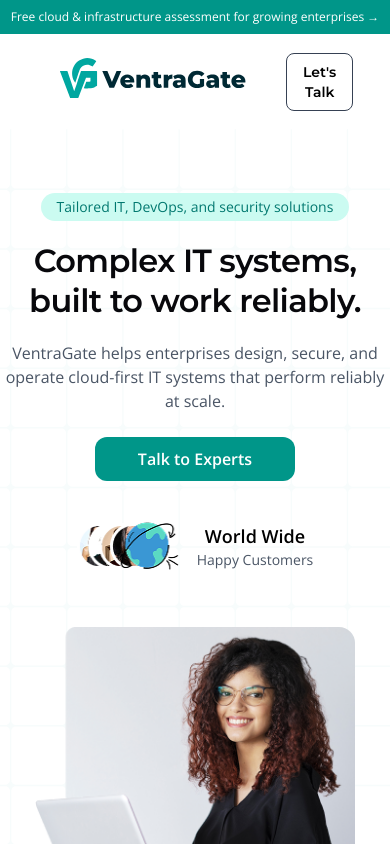
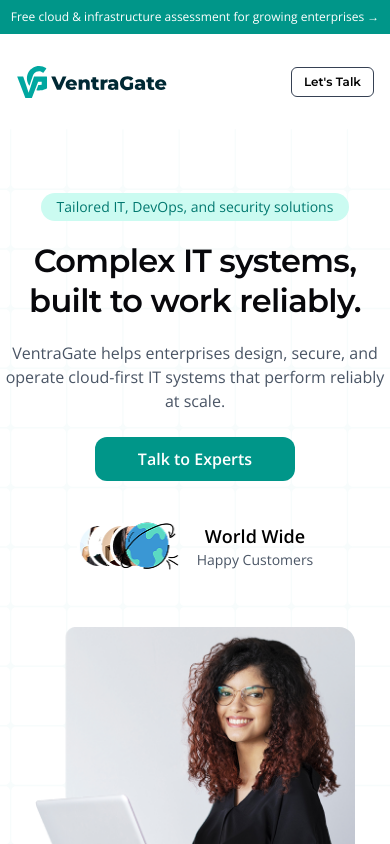
Before and after one commit to Madasamy-123/Ventragate-Website, a React (Vite) app: page / in a window 390 px wide. Shown: the top 844 px of the page. Built offline with nearby package versions, Linux system fonts and the light colour scheme.

Commit message:
navbar changes adjusments for phone view responsive

```diff
--- a/src/components/Navbar.jsx
+++ b/src/components/Navbar.jsx
@@ -47,16 +47,19 @@ export default function Navbar() {
     flex
     items-center
     justify-between
-    gap-10 sm:gap-4 lg:gap-0
-    px-[clamp(3.75rem,6vw,9rem)]
+
+    px-[clamp(1rem,4vw,9rem)]   /* unified padding */
     min-[1920px]:px-[13.125rem]
   "
 >
+
         {/* Logo */}
         <img
           src={logo}
           alt="VentraGate"
-          className="h-[2.5rem] w-[11.625rem] mb-2 sm:mb-0 cursor-pointer"
+          className="h-[2rem] w-[9.5rem]
+          sm:h-[2.5rem] sm:w-[11.625rem]
+          cursor-pointer"
           onClick={() => window.scrollTo({ top: 0, behavior: "smooth" })}
         />
 
@@ -90,14 +93,16 @@ export default function Navbar() {
           }
           className="
             border border-gray-700
-            px-4 md:px-6
-            py-2
-            rounded-lg
+            px-3 md:px-6
+            sm:px-4 sm:py-2
+            py-1.5
+            text-xs sm:text-sm md:text-base
+            whitespace-nowrap
+            rounded-md sm:rounded-lg
             font-['Montserrat']
             font-semibold
             hover:bg-gray-900 hover:text-white
             transition
-            text-sm md:text-base
           "
         >
           Let's Talk
```
Lines whose indentation alone changed are shown as unchanged.
